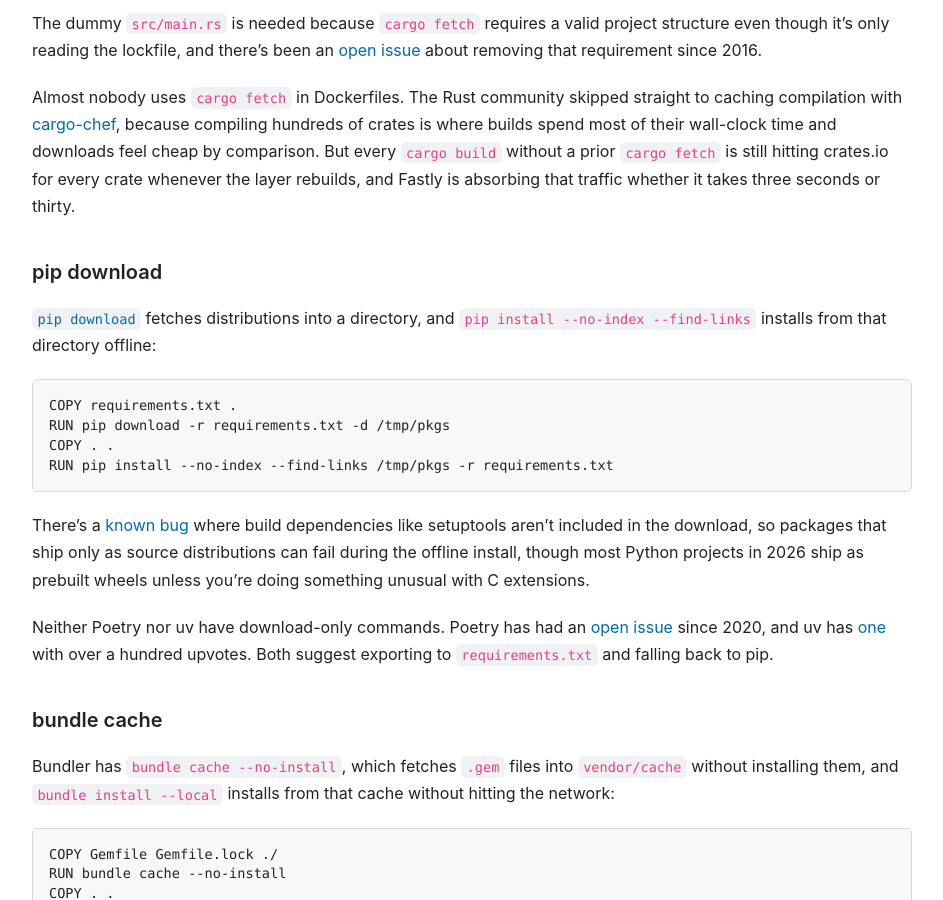
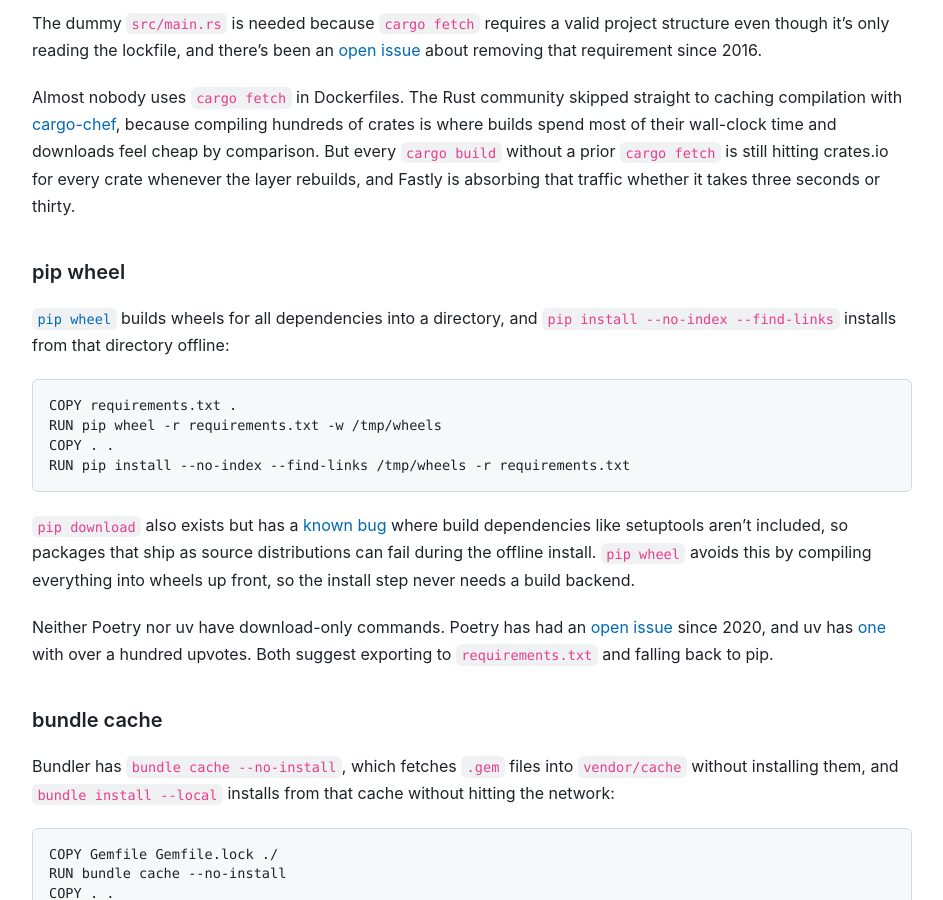
Before and after one commit to andrew/nesbitt.io, a Jekyll site: the page built from _posts/2026-02-15-separating-download-from-install-in-docker-builds.md, in a window 1280 px wide and 900 px high, scrolled down 2056 px. Shown: the whole window, without its empty margins (168-1111 px from the left). Built offline with Jekyll 4.4.1, drawn with Linux system fonts in a browser that asks for light colours; some of the changed text lies outside the part shown.

Commit message:
Use pip wheel instead of pip download in Docker post

````diff
--- a/_posts/2026-02-15-separating-download-from-install-in-docker-builds.md
+++ b/_posts/2026-02-15-separating-download-from-install-in-docker-builds.md
@@ -68,18 +68,18 @@ The dummy `src/main.rs` is needed because `cargo fetch` requires a valid project
 
 Almost nobody uses `cargo fetch` in Dockerfiles. The Rust community skipped straight to caching compilation with [cargo-chef](https://github.com/LukeMathWalker/cargo-chef), because compiling hundreds of crates is where builds spend most of their wall-clock time and downloads feel cheap by comparison. But every `cargo build` without a prior `cargo fetch` is still hitting crates.io for every crate whenever the layer rebuilds, and Fastly is absorbing that traffic whether it takes three seconds or thirty.
 
-### pip download
+### pip wheel
 
-[`pip download`](https://pip.pypa.io/en/stable/cli/pip_download/) fetches distributions into a directory, and `pip install --no-index --find-links` installs from that directory offline:
+[`pip wheel`](https://pip.pypa.io/en/stable/cli/pip_wheel/) builds wheels for all dependencies into a directory, and `pip install --no-index --find-links` installs from that directory offline:
 
 ```dockerfile
 COPY requirements.txt .
-RUN pip download -r requirements.txt -d /tmp/pkgs
+RUN pip wheel -r requirements.txt -w /tmp/wheels
 COPY . .
-RUN pip install --no-index --find-links /tmp/pkgs -r requirements.txt
+RUN pip install --no-index --find-links /tmp/wheels -r requirements.txt
 ```
 
-There's a [known bug](https://github.com/pypa/pip/issues/7863) where build dependencies like setuptools aren't included in the download, so packages that ship only as source distributions can fail during the offline install, though most Python projects in 2026 ship as prebuilt wheels unless you're doing something unusual with C extensions.
+`pip download` also exists but has a [known bug](https://github.com/pypa/pip/issues/7863) where build dependencies like setuptools aren't included, so packages that ship as source distributions can fail during the offline install. `pip wheel` avoids this by compiling everything into wheels up front, so the install step never needs a build backend.
 
 Neither Poetry nor uv have download-only commands. Poetry has had an [open issue](https://github.com/python-poetry/poetry/issues/2184) since 2020, and uv has [one](https://github.com/astral-sh/uv/issues/3163) with over a hundred upvotes. Both suggest exporting to `requirements.txt` and falling back to pip.
 
@@ -127,7 +127,7 @@ Cache mounts solve the problem from the wrong end. The package manager has the l
 | Go module proxy | Google | `go mod download` | implicit | Yes, canonical |
 | npm registry | Microsoft | `pnpm fetch` (pnpm only; npm and yarn have nothing) | `--offline` | pnpm yes, others no |
 | crates.io | Fastly (donated) | `cargo fetch` | `--frozen` | Rarely |
-| PyPI | Fastly (donated) | `pip download` (pip only; Poetry and uv have nothing) | `--no-index --find-links` | Rarely |
+| PyPI | Fastly (donated) | `pip wheel` (pip only) | `--no-index --find-links` | Rarely |
 | rubygems.org | Fastly (donated) | `bundle cache --no-install` | `--local` | Rarely |
 
 Most package managers were designed around a persistent local cache on a developer's laptop, `~/.cache` or `~/.gem` or `~/.npm`, that warms up over time and stays warm. Ephemeral build environments start clean every time, and Docker layers are the only caching mechanism available, which means the network-dependent part of a build needs to be isolated from the rest for caching to work.
````
Also changed, not shown: _data/stats.json (+30 -30 lines).
